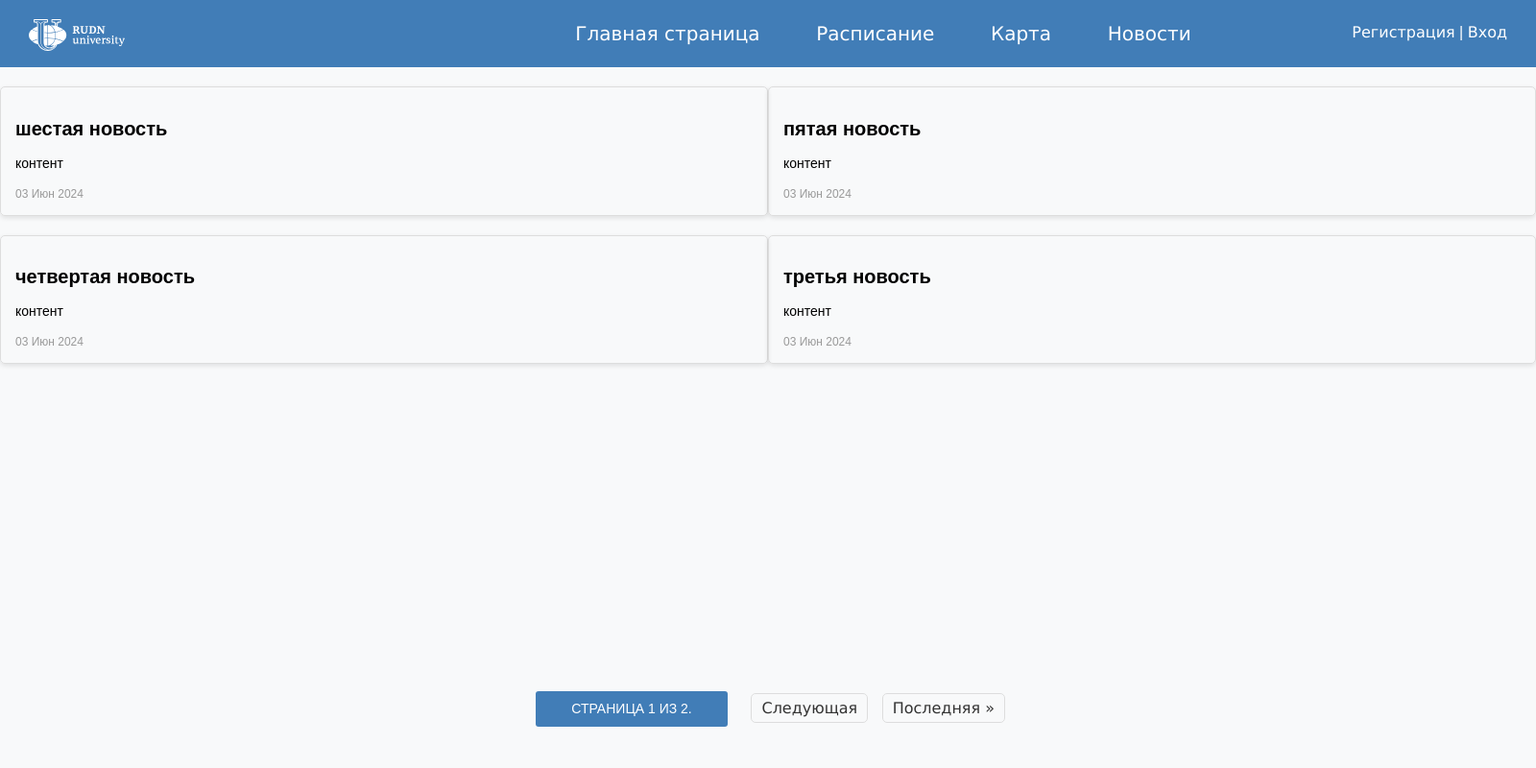
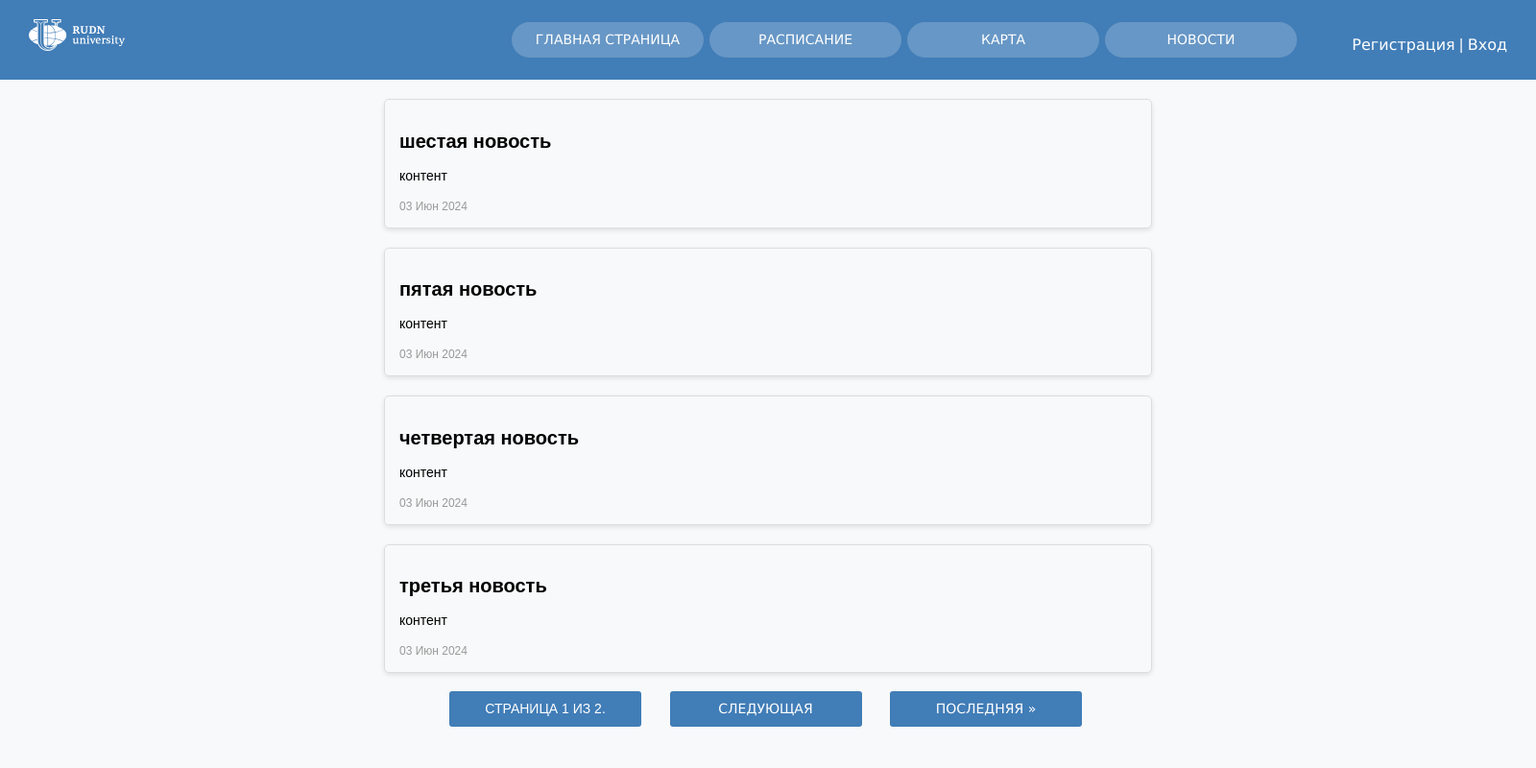
Before and after one commit to timotroll/rudn_companion_lox, a Django app: page /news/ in a window 1600 px wide. Shown: the whole page at 96% size. Run offline with Django 5.2, Linux system fonts and the light colour scheme; data comes from the database, SQL or seed files in the repository; both versions use the stored data as it was after the commit.

Commit message:
final reshape

```diff
--- a/project_fin/rudn/main/templates/main/base.html
+++ b/project_fin/rudn/main/templates/main/base.html
@@ -10,12 +10,12 @@
 <body>
     <header>
         <img id="img1" src={% static 'images/logo_white.svg' %} style='float: left; margin-left: 30px'>
-        <nav class="parent_navigation" style='margin-left: 570px;'>
+        <nav class="parent_navigation" style='margin-left: 530px;'>
             <ul class="navigation">
-                <li><a href="{% url 'index' %}">Главная страница</a></li>
-                <li><a href="{% url 'schedule' %}">Расписание</a></li>
-                <li><a href="{% url 'map' %}">Карта</a></li>
-                <li><a href="{% url 'news' %}">Новости</a></li>
+                <li><a class='log_ref' style='color: white; margin: 0px; width: 200px; border-radius:20px; background-color: rgba(255,255,255,0.2)'href="{% url 'index' %}">Главная страница</a></li>
+                <li><a class='log_ref' style='color: white; margin: 0px; width: 200px; border-radius:20px; background-color: rgba(255,255,255,0.2)' href="{% url 'schedule' %}">Расписание</a></li>
+                <li><a class='log_ref' style='color: white; margin: 0px; width: 200px; border-radius:20px; background-color: rgba(255,255,255,0.2)'href="{% url 'map' %}">Карта</a></li>
+                <li><a class='log_ref' style='color: white; margin: 0px; width: 200px; border-radius:20px; background-color: rgba(255,255,255,0.2)' href="{% url 'news' %}">Новости</a></li>
             </ul>
         </nav>
         <div class='reg_navigation' style='float: right; margin-top: -26px; margin-right: 30px;'>
--- a/project_fin/rudn/main/templates/main/news.html
+++ b/project_fin/rudn/main/templates/main/news.html
@@ -4,7 +4,7 @@
 
 {% block content %}
 {% load static %}
-<div class="news-container">
+<div class="news-container" style='display: flex; flex-direction: column; flex-wrap: wrap;'>
     {% for news in page_obj %}
         <div class="news-block">
             <h2>{{ news.title }}</h2>
@@ -26,8 +26,8 @@
         </span>
 
         {% if page_obj.has_next %}
-            <a href="?page={{ page_obj.next_page_number }}">Следующая</a>
-            <a href="?page={{ page_obj.paginator.num_pages }}">Последняя &raquo;</a>
+            <a id="page-switcher" href="?page={{ page_obj.next_page_number }}">Следующая</a>
+            <a id="page-switcher" href="?page={{ page_obj.paginator.num_pages }}">Последняя &raquo;</a>
         {% endif %}
     </span>
 </div>
```
Also changed, not shown: project_fin/rudn/db.sqlite3.
